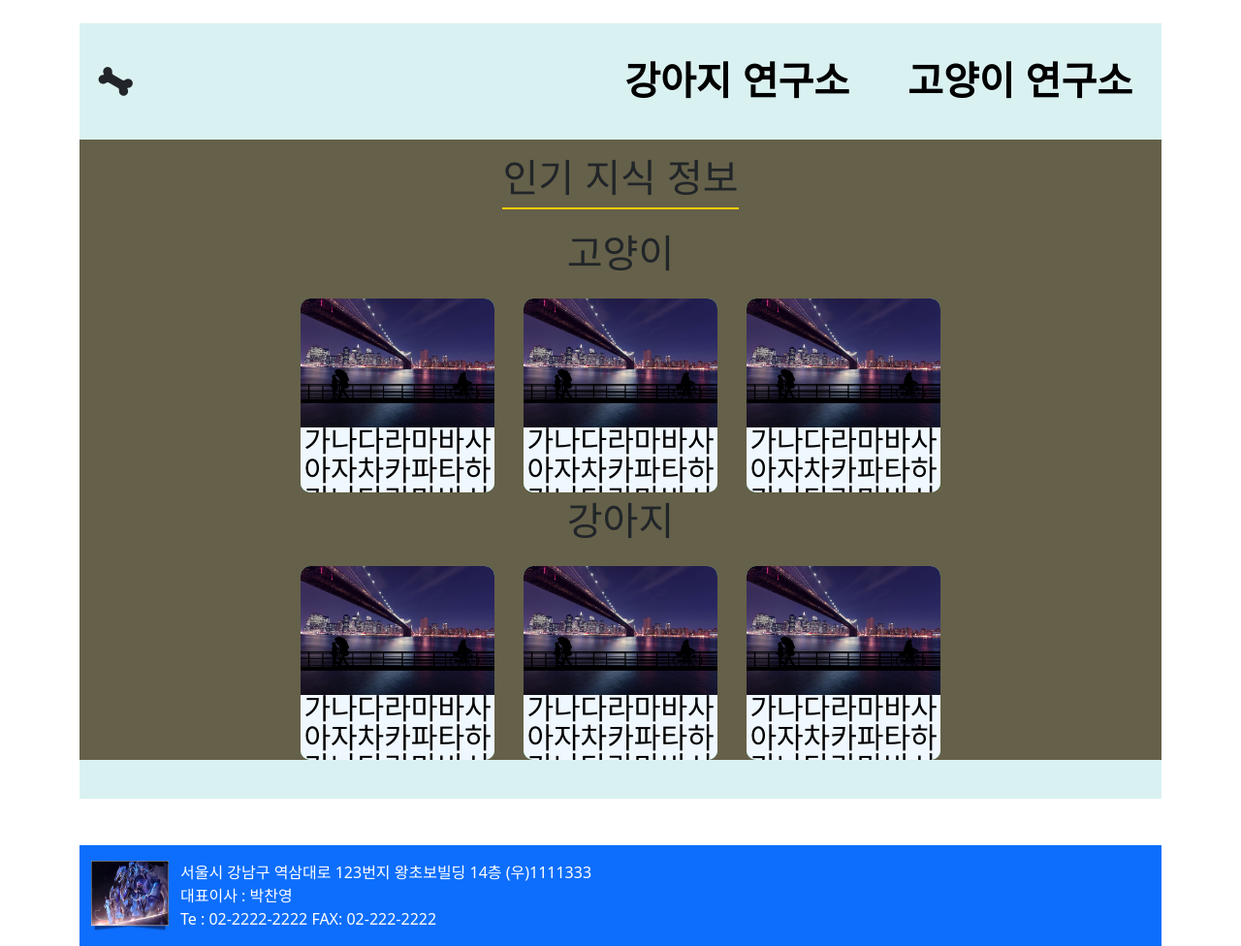
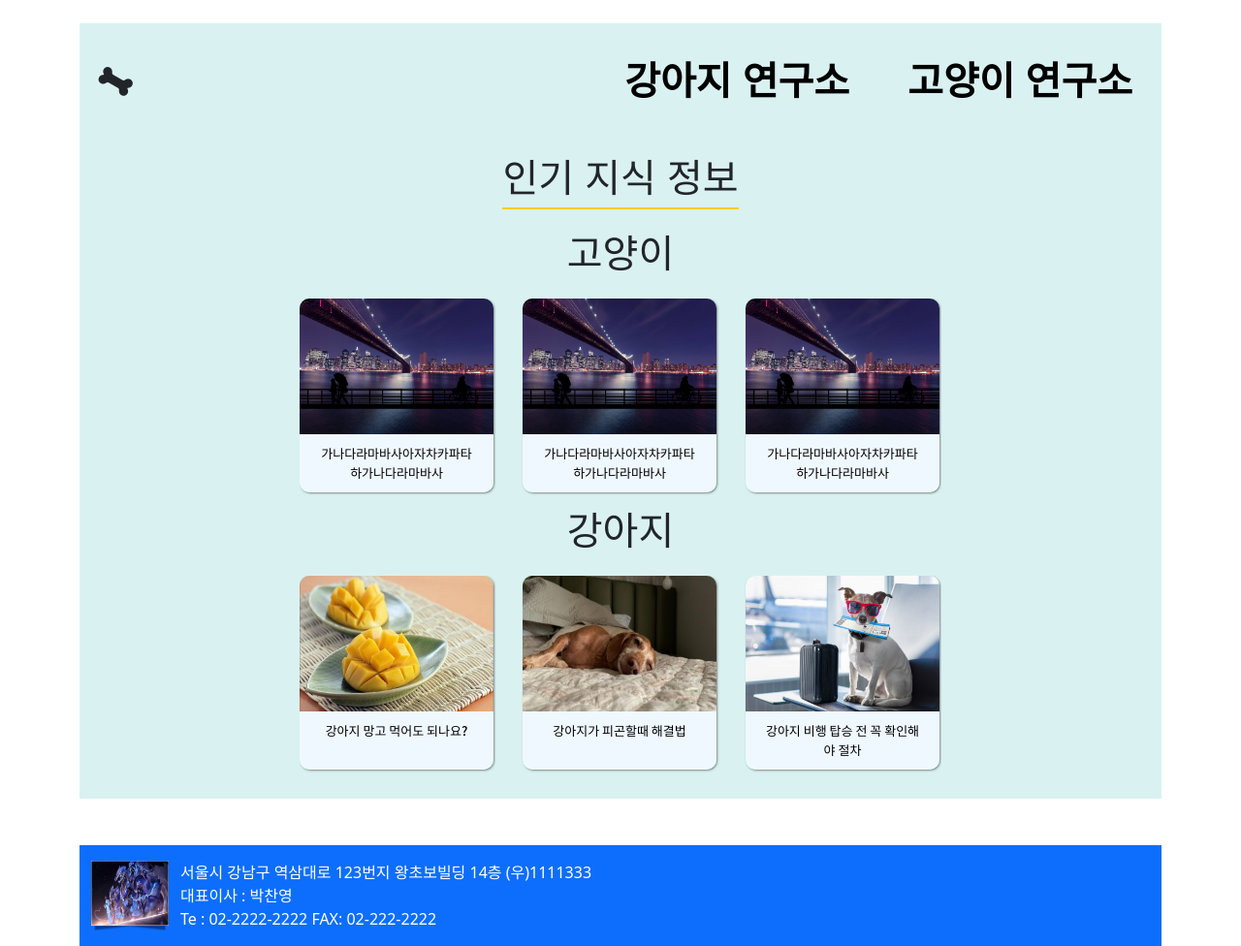
Before and after one commit to chanyoungcoding/bulletin-board-site, a PHP site: page / in a window 1280 px wide. Shown: the part 73-1049 px from the top of the page at 97% size. Run offline with PHP 8.4, Linux system fonts and the light colour scheme; some libraries are stand-ins or nearby versions; some web fonts are replaced.

Commit message:
메인페이지수정-2

```diff
--- a/css/home.css
+++ b/css/home.css
@@ -1,4 +1,6 @@
 @import url('https://fonts.googleapis.com/css2?family=Dongle:wght@700&display=swap');
+@import url('https://fonts.googleapis.com/css2?family=Noto+Sans+KR:wght@500&display=swap');
+
 
 .home__main {
   font-family: 'Dongle', sans-serif;
@@ -46,7 +48,6 @@
 .home__center {
   display: flex;
   flex-direction: column;
-  background-color: #656049;
   text-align: center;
 }
 
@@ -62,13 +63,14 @@
 
 .center__intro {
   width: 100%;
+  height: 210px;
   display: flex;
   justify-content: center;
 }
 
 /* swiper */
 .swiper-container {
-  max-width: 660px;
+  max-width: 662px;
   display: flex;
   justify-content: center;
   align-items: center;
@@ -81,11 +83,17 @@
   background-color: aquamarine;
   border-radius: 10px;
   overflow: hidden;
+  box-shadow: 1px 1px 3px -1px #1f1e1e;
 }
 
 .swiper-slide a {
   text-decoration: none;
   color: black;
+}
+
+.swiper-slide a div {
+  width: 100%;
+  height: 70%;
 }
 
 .swiper-slide a div > img {
@@ -94,11 +102,11 @@
 }
 
 .img__intro {
-  width: 100%;
-  height: 100%;
-  font-size: 30px;
+  padding: 10px 20px;
+  position: relative;
+  font-size: 13px;
   background-color: aliceblue;
-  line-height: 30px;
+  font-family: 'Noto Sans KR', sans-serif;
 }
 
 .swiper-slide:nth-child(1) {
--- a/index.php
+++ b/index.php
@@ -94,47 +94,47 @@ include 'inc_header.php';
         <div class="swiper-slide">
             <a href="javascript:void(0)">
               <div>
-                <img src="./img/example.jpg" alt="이미지 입니다.">
+                <img src="./img/mango.jpg" alt="이미지 입니다.">
               </div>
               <div class="img__intro">
-                가나다라마바사아자차카파타하가나다라마바사
+                강아지 망고 먹어도 되나요?
               </div>
             </a>
           </div>
           <div class="swiper-slide">
             <a href="javascript:void(0)">
               <div>
-                <img src="./img/example.jpg" alt="이미지 입니다.">
+                <img src="./img/dog2.jpg" alt="이미지 입니다.">
               </div>
               <div class="img__intro">
-                가나다라마바사아자차카파타하가나다라마바사
+                강아지가 피곤할때 해결법
               </div>
             </a>
           </div>
           <div class="swiper-slide">
             <a href="javascript:void(0)">
               <div>
-                <img src="./img/example.jpg" alt="이미지 입니다.">
+                <img src="./img/dog3.jpg" alt="이미지 입니다.">
               </div>
               <div class="img__intro">
-                가나다라마바사아자차카파타하가나다라마바사
+                강아지 비행 탑승 전 꼭 확인해야 절차
               </div>
             </a>
           </div>
           <div class="swiper-slide">
             <a href="javascript:void(0)">
               <div>
-                <img src="./img/example.jpg" alt="이미지 입니다.">
+                <img src="./img/dog4.jpg" alt="이미지 입니다.">
               </div>
               <div class="img__intro">
-                가나다라마바사아자차카파타하가나다라마바사
+                강아지가 천둥 번개 소리를 무서워 하는 이유는?
               </div>
             </a>
           </div>
           <div class="swiper-slide">
             <a href="javascript:void(0)">
               <div>
-                <img src="./img/example.jpg" alt="이미지 입니다.">
+                <img src="./img/dog5.jpg" alt="이미지 입니다.">
               </div>
               <div class="img__intro">
                 가나다라마바사아자차카파타하가나다라마바사
```
Also changed, not shown: img/dog2.jpg (added), img/dog3.jpg (added), img/dog4.jpg (added), img/dog5.jpg (added), img/mango.jpg (added).
